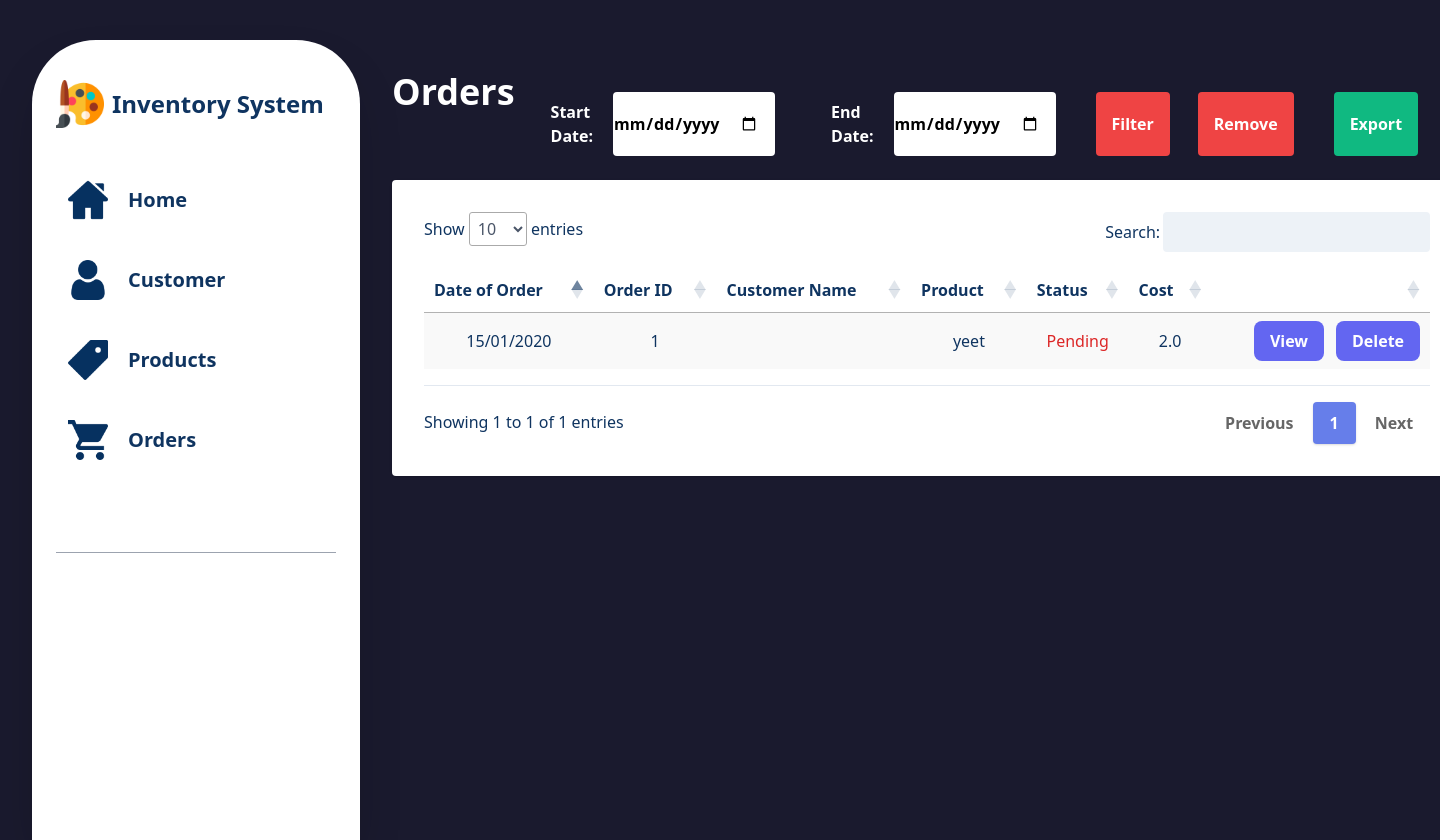
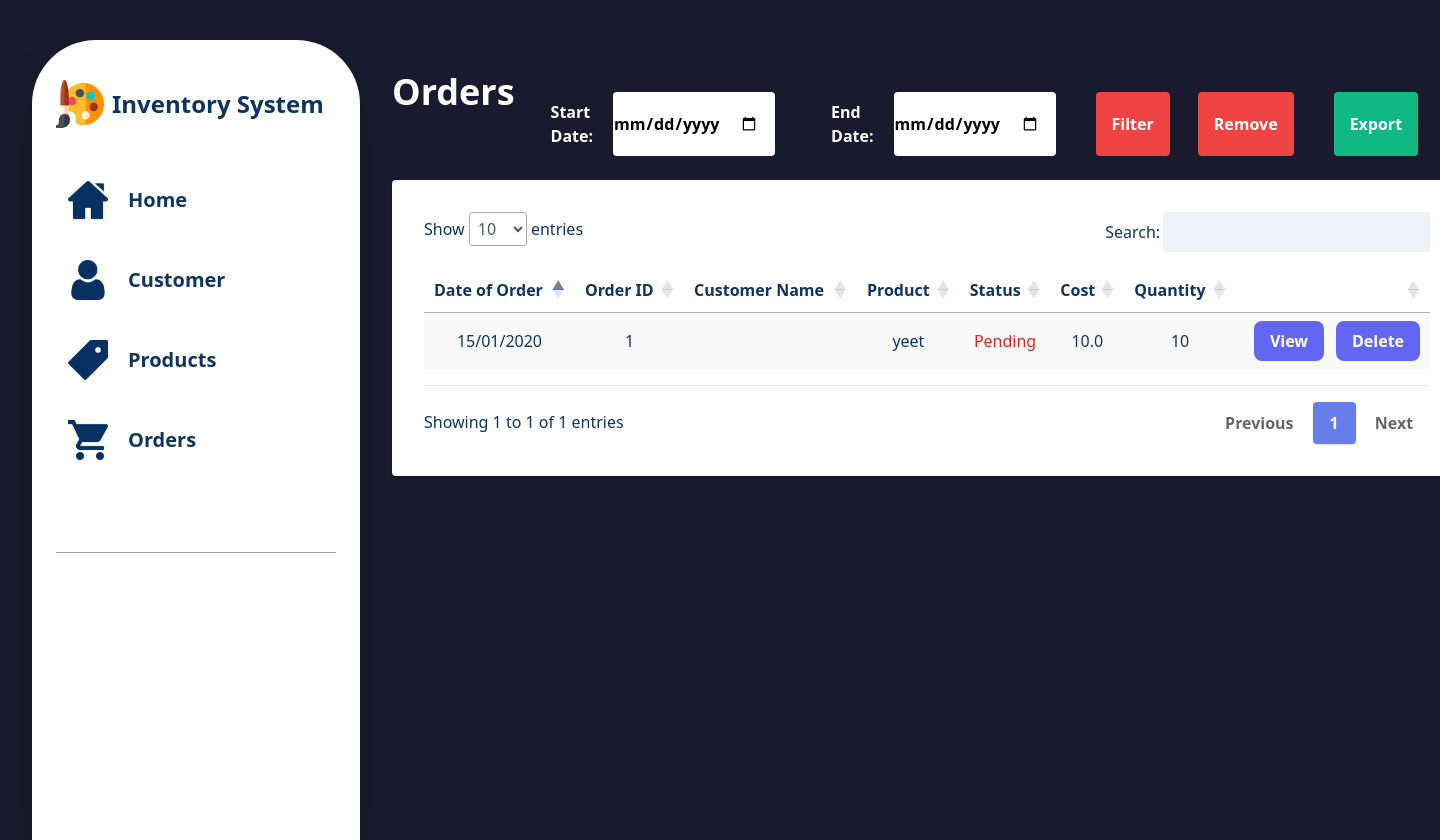
Before and after one commit to wiggle131/IM2-Project, a Django app: page /dashboard/orders/ in a window 1440 px wide. Run offline with Django 3.2, Linux system fonts and the light colour scheme; data comes from the database, SQL or seed files in the repository; tables that the repository leaves empty hold one stand-in row (values such as "Sample post"); some libraries are stand-ins or nearby versions.

Commit message:
added quantity and edited some fields

```diff
--- a/Inventory_System/dashboard/models.py
+++ b/Inventory_System/dashboard/models.py
@@ -47,6 +47,8 @@ class Order(models.Model):
     product = models.ForeignKey(Product, null=True, on_delete=models.SET_NULL)
     date_created = models.DateTimeField(default=timezone.now)
     status = models.CharField(max_length=15, default='Pending')
+    cost = models.FloatField()
+    quantity = models.IntegerField()
 
     class Meta:
         db_table = "Order"
--- a/Inventory_System/dashboard/templates/dashboard/order.html
+++ b/Inventory_System/dashboard/templates/dashboard/order.html
@@ -112,6 +112,7 @@
         <th data-priority="4">Product</th>
         <th data-priority="5">Status</th>
         <th data-priority="6">Cost</th>
+        <th data-priority="7">Quantity</th>
         <th></th>
       </tr>
     </thead>
@@ -122,12 +123,9 @@
         <td>{{ order.id }}</td>
         <td>{{ order.customer.firstname }} {{ order.customer.lastname }}</td>
         <td>{{ order.product.productname }}</td>
-        {% if order.status == 'Pending' %}
-        <td class="text-red-600">{{ order.status }}</td>
-        {% else %}
-        <td class="text-green-600">{{ order.status }}</td>
-        {% endif %}
-        <td>{{ order.product.price }}</td>
+        <td class="{% if order.status == 'Pending' %} text-red-600 {% else %} text-green-600 {% endif %}">{{ order.status }}</td>
+        <td>{{ order.cost }}</td>
+        <td>{{ order.quantity }}</td>
         <td class="flex justify-end">
           <button
             class="button bg-indigo-500 p-3 rounded-lg text-white hover:bg-indigo-400 text-white font-bold py-2 px-4 rounded mr-3"
@@ -176,15 +174,10 @@
                 <span class="text-gray-700 text-xs font-semibold uppercase"
                   >Status:
                 </span>
-                {% if order.status == 'Pending' %}
-                <span class="text-l text-red-600 font-semibold ml-1"
+                <span class="{% if order.status == 'Pending' %} text-red-600 {% else %} text-green-600 {% endif %} text-lfont-semibold ml-1"
                   >{{ order.status }}</span
                 >
-                {% else %}
-                <span class="text-l text-green-600 font-semibold ml-1"
-                  >{{ order.status }}</span
-                >
-                {% endif %}
+
               </div>
               <div>
                 <span class="text-gray-700 text-xs font-semibold uppercase"
@@ -215,7 +208,15 @@
                   >Cost:
                 </span>
                 <span class="text-l text-black font-bold ml-1"
-                  >{{ order.product.price }}</span
+                  >{{ order.cost }}</span
+                >
+              </div>
+              <div>
+                <span class="text-gray-700 text-xs font-semibold uppercase"
+                  >Quantity:
+                </span>
+                <span class="text-l text-black font-bold ml-1"
+                  >{{ order.quantity }}</span
                 >
               </div>
             </div>
--- a/Inventory_System/dashboard/views.py
+++ b/Inventory_System/dashboard/views.py
@@ -3,6 +3,7 @@ from django.views.generic import View
 from django.http import HttpResponse
 from .forms import CustomerForm, ProductForm, OrderForm
 from .models import Customer, Product, Person, Order
+from django.db.models import F
 
 
 def index(request):
@@ -51,10 +52,15 @@ class CustomerView(View):
                 customer = Customer.objects.filter(
                     person_ptr_id=customerid).get()
                 ordered_list = request.POST.getlist('ordered')
+                quantity_list = request.POST.getlist('quantity')
                 for order in ordered_list:
                     product = Product.objects.filter(id=order).get()
+                    quantity = quantity_list[ordered_list.index(order)]
+                    cost = product.price * float(quantity)
+                    Product.objects.filter(id = order).update(no_stocks= F('no_stocks') - quantity)
+
                     product_info_dict = {
-                        'customer': customer, 'product': product}
+                        'customer': customer, 'product': product, 'cost': cost, 'quantity': quantity}
                     Order.objects.create(**product_info_dict)
             elif 'btnFilter' in request.POST:
                 if request.POST.get("start_date") and request.POST.get("end_date"):
```
Also changed, not shown: Inventory_System/dashboard/templates/dashboard/customer.html (+5 -16 lines), Inventory_System/dashboard/migrations/0006_auto_20201009_0108.py (added).
